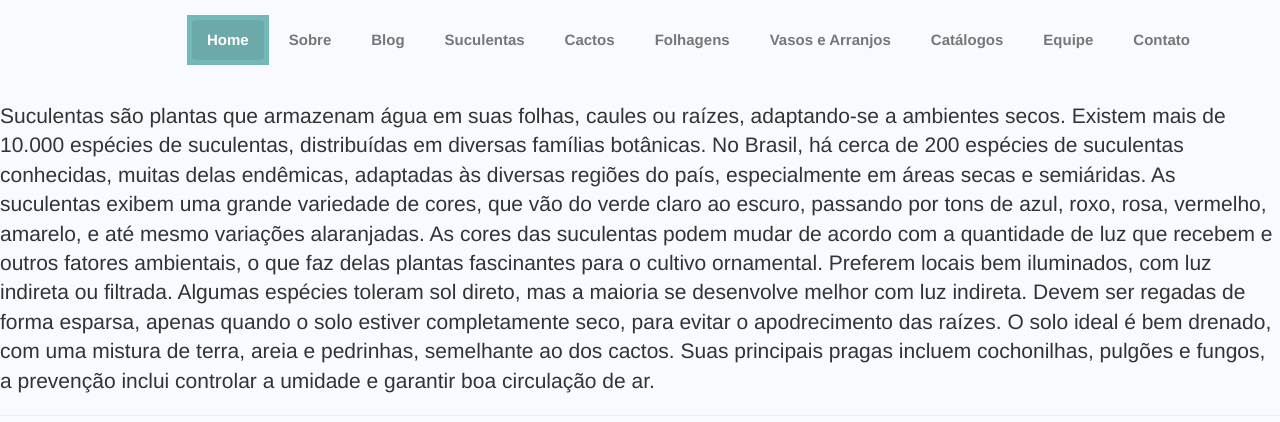
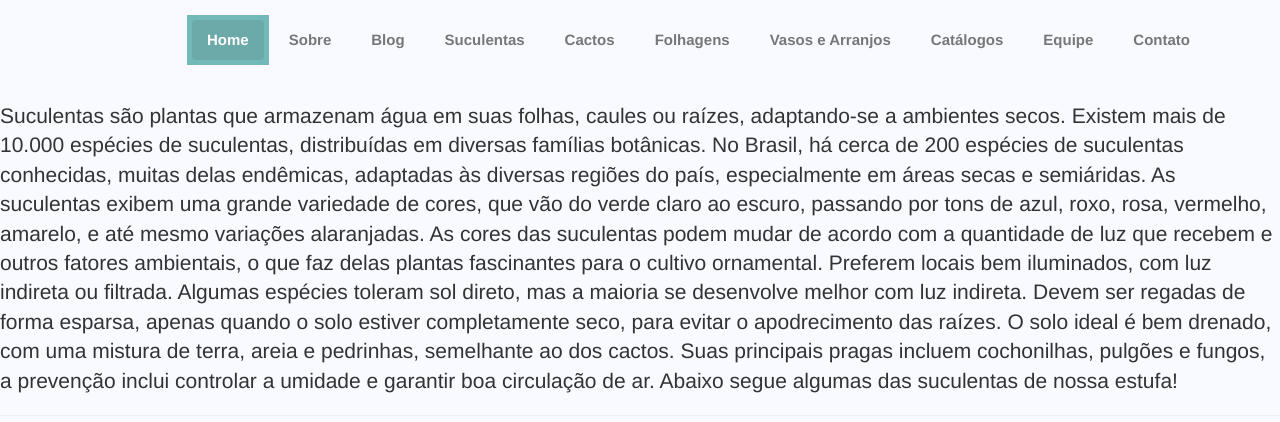
Before and after one commit to verdeflor-mg/verdeflor-mg.github.io, a Jekyll site: the page built from suculentas.html, in a window 1280 px wide and 900 px high, cut to the strip 0-422 px from the top of the window. Built offline with Jekyll 4.4.1, drawn with Linux system fonts in a browser that asks for light colours.

Commit message:
Texto Inicial 2

```diff
--- a/suculentas.html
+++ b/suculentas.html
@@ -8,7 +8,7 @@ published: true
 <!--
 <div class="row container-kamn">
   <img src="assets/img/slider/slide1.jpg" class="blog-post" alt="Feature-img" align="right" width="100%"> -->
-  <h3 class="lead">  Suculentas são plantas que armazenam água em suas folhas, caules ou raízes, adaptando-se a ambientes secos. Existem mais de 10.000 espécies de suculentas, distribuídas em diversas famílias botânicas. No Brasil, há cerca de 200 espécies de suculentas conhecidas, muitas delas endêmicas, adaptadas às diversas regiões do país, especialmente em áreas secas e semiáridas. As suculentas exibem uma grande variedade de cores, que vão do verde claro ao escuro, passando por tons de azul, roxo, rosa, vermelho, amarelo, e até mesmo variações alaranjadas. As cores das suculentas podem mudar de acordo com a quantidade de luz que recebem e outros fatores ambientais, o que faz delas plantas fascinantes para o cultivo ornamental. Preferem locais bem iluminados, com luz indireta ou filtrada. Algumas espécies toleram sol direto, mas a maioria se desenvolve melhor com luz indireta. Devem ser regadas de forma esparsa, apenas quando o solo estiver completamente seco, para evitar o apodrecimento das raízes. O solo ideal é bem drenado, com uma mistura de terra, areia e pedrinhas, semelhante ao dos cactos. Suas principais pragas incluem cochonilhas, pulgões e fungos, a prevenção inclui controlar a umidade e garantir boa circulação de ar. </h3><hr>
+  <h3 class="lead">  Suculentas são plantas que armazenam água em suas folhas, caules ou raízes, adaptando-se a ambientes secos. Existem mais de 10.000 espécies de suculentas, distribuídas em diversas famílias botânicas. No Brasil, há cerca de 200 espécies de suculentas conhecidas, muitas delas endêmicas, adaptadas às diversas regiões do país, especialmente em áreas secas e semiáridas. As suculentas exibem uma grande variedade de cores, que vão do verde claro ao escuro, passando por tons de azul, roxo, rosa, vermelho, amarelo, e até mesmo variações alaranjadas. As cores das suculentas podem mudar de acordo com a quantidade de luz que recebem e outros fatores ambientais, o que faz delas plantas fascinantes para o cultivo ornamental. Preferem locais bem iluminados, com luz indireta ou filtrada. Algumas espécies toleram sol direto, mas a maioria se desenvolve melhor com luz indireta. Devem ser regadas de forma esparsa, apenas quando o solo estiver completamente seco, para evitar o apodrecimento das raízes. O solo ideal é bem drenado, com uma mistura de terra, areia e pedrinhas, semelhante ao dos cactos. Suas principais pragas incluem cochonilhas, pulgões e fungos, a prevenção inclui controlar a umidade e garantir boa circulação de ar. Abaixo segue algumas das suculentas de nossa estufa!</h3><hr>
 </div>
 
 <div id="banners"></div>
```
